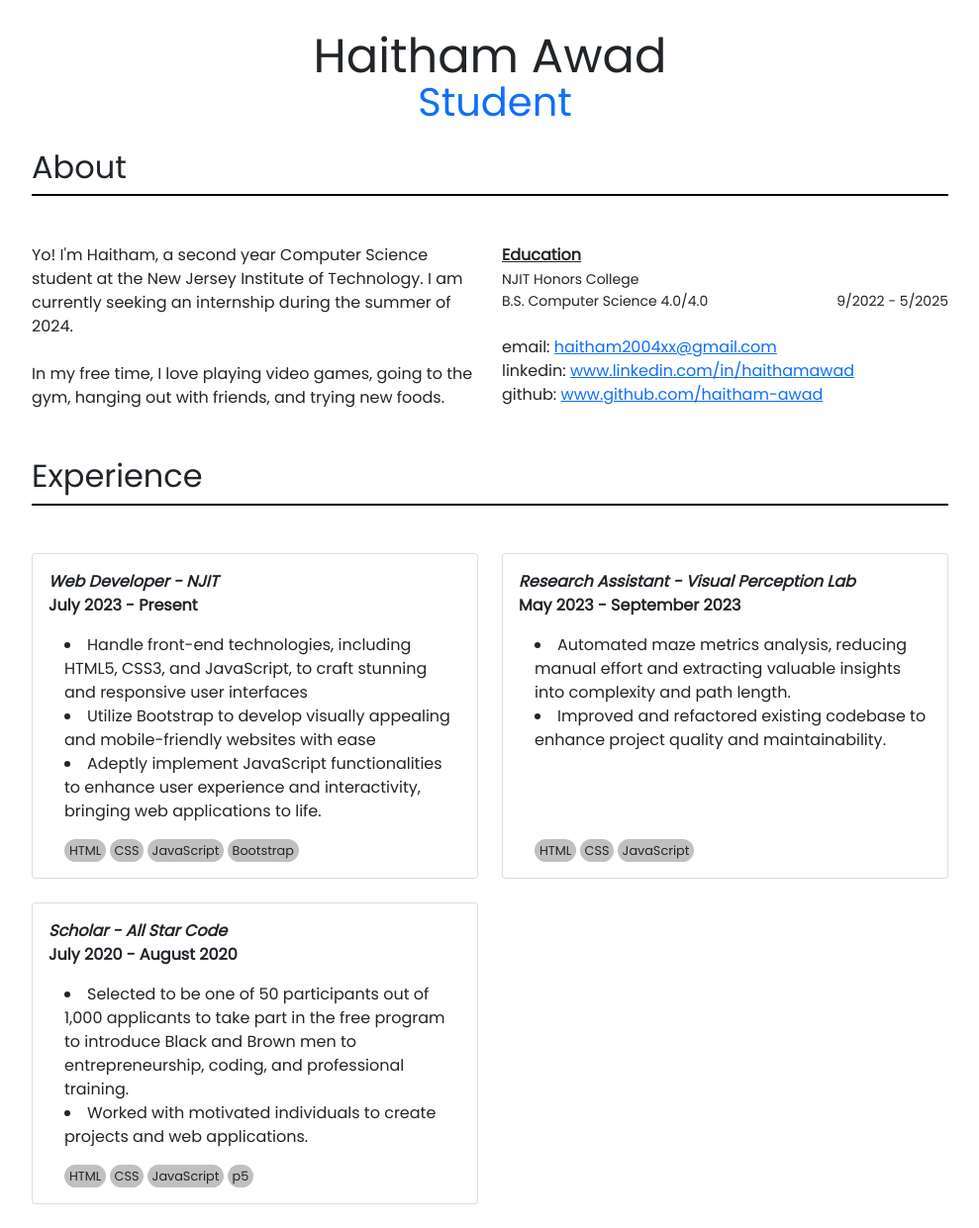
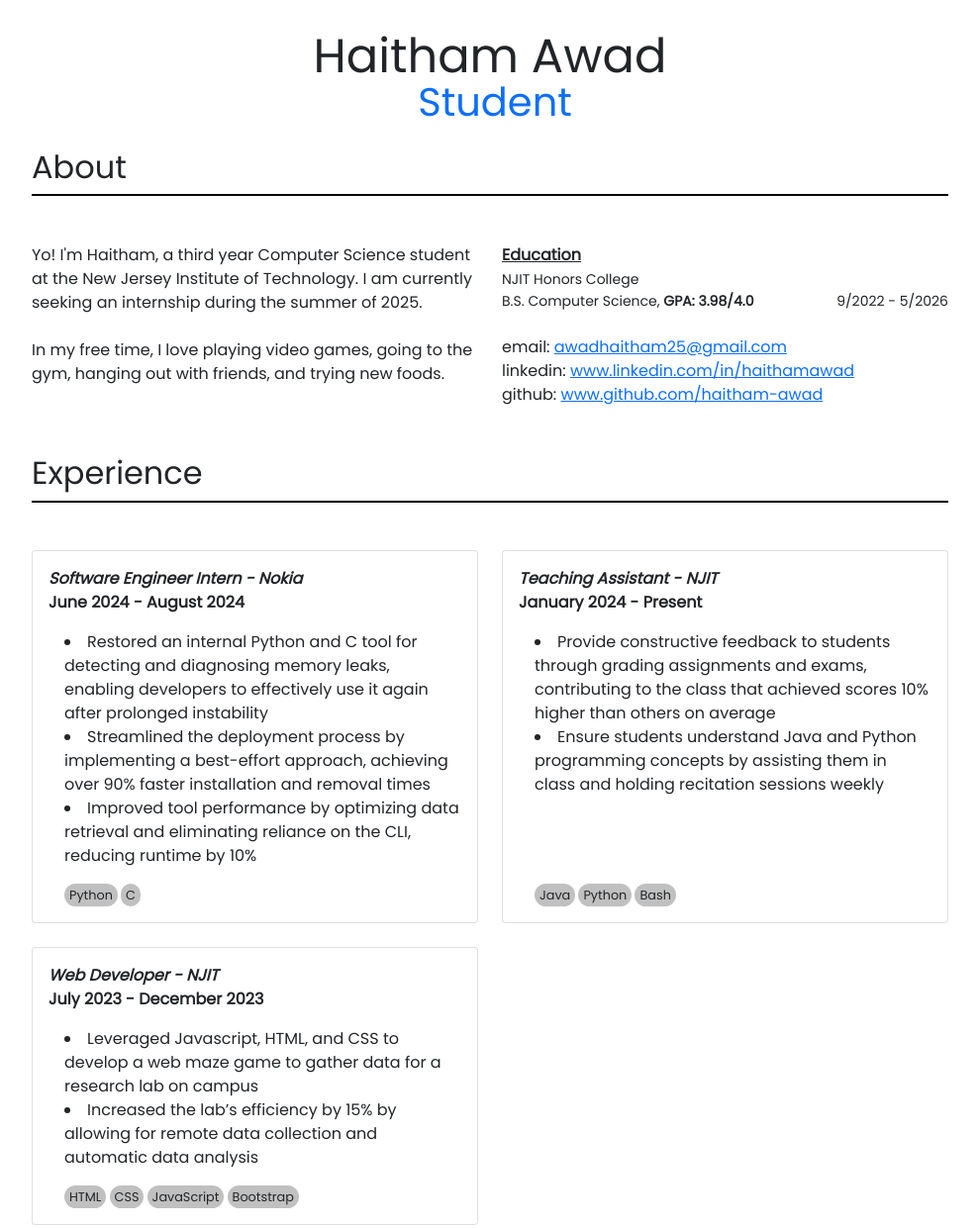
Before and after one commit to haitham-awad/HaithamAwad, a plain HTML site: page index.html in a window 1280 px wide. Shown: the part 87-1328 px from the top of the page at 99% size, without its empty margins (145-1134 px from the left). Drawn offline with nearby package versions, Linux system fonts and the light colour scheme.

Commit message:
Nov16 2024 update

```diff
--- a/index.html
+++ b/index.html
@@ -34,7 +34,7 @@
                 <div class="links ">
 
                     <ul>
-                        <li><a href="Haitham Awad Resume.pdf" target="_blank">resume</a></li>
+                        <li><a href="Haitham_Awad_Resume.pdf" target="_blank">resume</a></li>
                         <li class="remove"><a href="index.html#aboutTop">about</a></li>
                         <li class="remove"><a href="index.html#experienceTop">experience</a></li>
                         <li class="remove"><a href="index.html#projectsTop">projects</a></li>
@@ -83,7 +83,7 @@
         <div class="row">
             <div class="col-1"></div>
             <div class=" col-12 col-lg-5 about">
-                <div class="pt-5">Yo! I'm Haitham, a second year Computer Science student at the New Jersey Institute of Technology. I am currently seeking an internship during the summer of 2024.</div>
+                <div class="pt-5">Yo! I'm Haitham, a third year Computer Science student at the New Jersey Institute of Technology. I am currently seeking an internship during the summer of 2025.</div>
                 <div class="pt-4">In my free time, I love playing video games, going to the gym, hanging out with friends, and trying new foods. </div>
 
             </div>
@@ -92,10 +92,10 @@
                 <div class="pt-5">
                     <div style="font-weight: bold;"><u>Education</u></div>
                     <small>NJIT Honors College</small><br>
-                    <div class=" college"><small>B.S. Computer Science 4.0/4.0</small><small style="align-items: right;">9/2022 - 5/2025</small></div>
+                    <div class=" college"><small>B.S. Computer Science, <b style="font-weight: 1000;">GPA: 3.98/4.0</b></small><small style="align-items: right;">9/2022 - 5/2026</small></div>
 
                     <br>
-                    email: <a href="mailto: haitham2004xx@gmail.com">haitham2004xx@gmail.com</a><br>
+                    email: <a href="mailto: awadhaitham25@gmail.com">awadhaitham25@gmail.com</a><br>
                     linkedin: <a href="https://www.linkedin.com/in/haithamawad">www.linkedin.com/in/haithamawad</a><br>
                     github: <a href="https://www.github.com/haitham-awad">www.github.com/haitham-awad</a>
                 </div>
@@ -118,13 +118,13 @@
             <div class=" col-12 col-lg-5 jobs">
                <div class="card h-100 ">
                 <div class="card-body cards ">
-                    <div><i style="font-weight:bold;">Web Developer - NJIT</i><p style="font-weight: bold;">July 2023 - Present</p></div>
+                    <div><i style="font-weight:bold;">Software Engineer Intern  - Nokia</i><p style="font-weight: bold;">June 2024 - August 2024</p></div>
                     <div class="pt-3 ps-3">
-                        <li>Handle front-end technologies, including HTML5, CSS3, and JavaScript, to craft stunning and responsive user interfaces</li>
-                        <li>Utilize Bootstrap to develop visually appealing and mobile-friendly websites with ease</li>
-                        <li>Adeptly implement JavaScript functionalities to enhance user experience and interactivity, bringing web applications to life.</li>
+                        <li>Restored an internal Python and C tool for detecting and diagnosing memory leaks, enabling developers to effectively use it again after prolonged instability</li>
+                        <li>Streamlined the deployment process by implementing a best-effort approach, achieving over 90% faster installation and removal times</li>
+                        <li>Improved tool performance by optimizing data retrieval and eliminating reliance on the CLI, reducing runtime by 10%</li>
                     </div>
-                    <div class="pt-3 ps-3 skillsRow"><div class="skills">HTML</div><div class="skills">CSS</div><div class="skills">JavaScript</div><div class="skills">Bootstrap</div></div>
+                    <div class="pt-3 ps-3 skillsRow"><div class="skills">Python</div><div class="skills">C</div></div>
                 </div>
                </div>
             </div>
@@ -132,12 +132,12 @@
                 <div class="card h-100 ">
                     <div class="card-body cards">
                         <div>
-                        <div><i style="font-weight:bold;">Research Assistant - Visual Perception Lab</i><p style="font-weight: bold;">May 2023 - September 2023</p></div>
+                        <div><i style="font-weight:bold;">Teaching Assistant - NJIT</i><p style="font-weight: bold;">January 2024 - Present</p></div>
                         <div class="pt-3 ps-3">
-                            <li>Automated maze metrics analysis, reducing manual effort and extracting valuable insights into complexity and path length.</li>
-                            <li>Improved and refactored existing codebase to enhance project quality and maintainability.</li>
+                            <li>Provide constructive feedback to students through grading assignments and exams, contributing to the class that achieved scores 10% higher than others on average</li>
+                            <li>Ensure students understand Java and Python programming concepts by assisting them in class and holding recitation sessions weekly</li>
                         </div></div>
-                        <div class="pt-3 ps-3 skillsRow"><div class="skills">HTML</div><div class="skills">CSS</div><div class="skills">JavaScript</div></div>
+                        <div class="pt-3 ps-3 skillsRow"><div class="skills">Java</div><div class="skills">Python</div><div class="skills">Bash</div></div>
                     </div>
                    </div>
             </div>
@@ -148,16 +148,16 @@
             <div class="col-1"></div>
 
             <div class=" col-12 col-lg-5 jobs">
-               <div class="card h-100 ">
-                <div class="card-body cards ">
-                    <div><i style="font-weight:bold;">Scholar - All Star Code</i><p style="font-weight: bold;">July 2020 - August 2020</p></div>
-                    <div class="pt-3 ps-3">
-                        <li>Selected to be one of 50 participants out of 1,000 applicants to take part in the free program to introduce Black and Brown men to entrepreneurship, coding, and professional training.</li>
-                        <li>Worked with motivated individuals to create projects and web applications.</li>
+                <div class="card h-100 ">
+                    <div class="card-body cards ">
+                        <div><i style="font-weight:bold;">Web Developer - NJIT</i><p style="font-weight: bold;">July 2023 - December 2023</p></div>
+                        <div class="pt-3 ps-3">
+                            <li>Leveraged Javascript, HTML, and CSS to develop a web maze game to gather data for a research lab on campus</li>
+                            <li>Increased the lab’s efficiency by 15% by allowing for remote data collection and automatic data analysis</li>
+                        </div>
+                        <div class="pt-3 ps-3 skillsRow"><div class="skills">HTML</div><div class="skills">CSS</div><div class="skills">JavaScript</div><div class="skills">Bootstrap</div></div>
                     </div>
-                    <div class="pt-3 ps-3 skillsRow"><div class="skills">HTML</div><div class="skills">CSS</div><div class="skills">JavaScript</div><div class="skills">p5</div></div>
-                </div>
-               </div>
+                   </div>
             </div>
             <div class=" col-12 col-lg-5 jobs">
 
--- a/style.css
+++ b/style.css
@@ -241,6 +241,8 @@ hr{
 }
 
 
+
+
 p{
     margin: 0;
     padding: 0;
```
Also changed, not shown: 1 other file.
